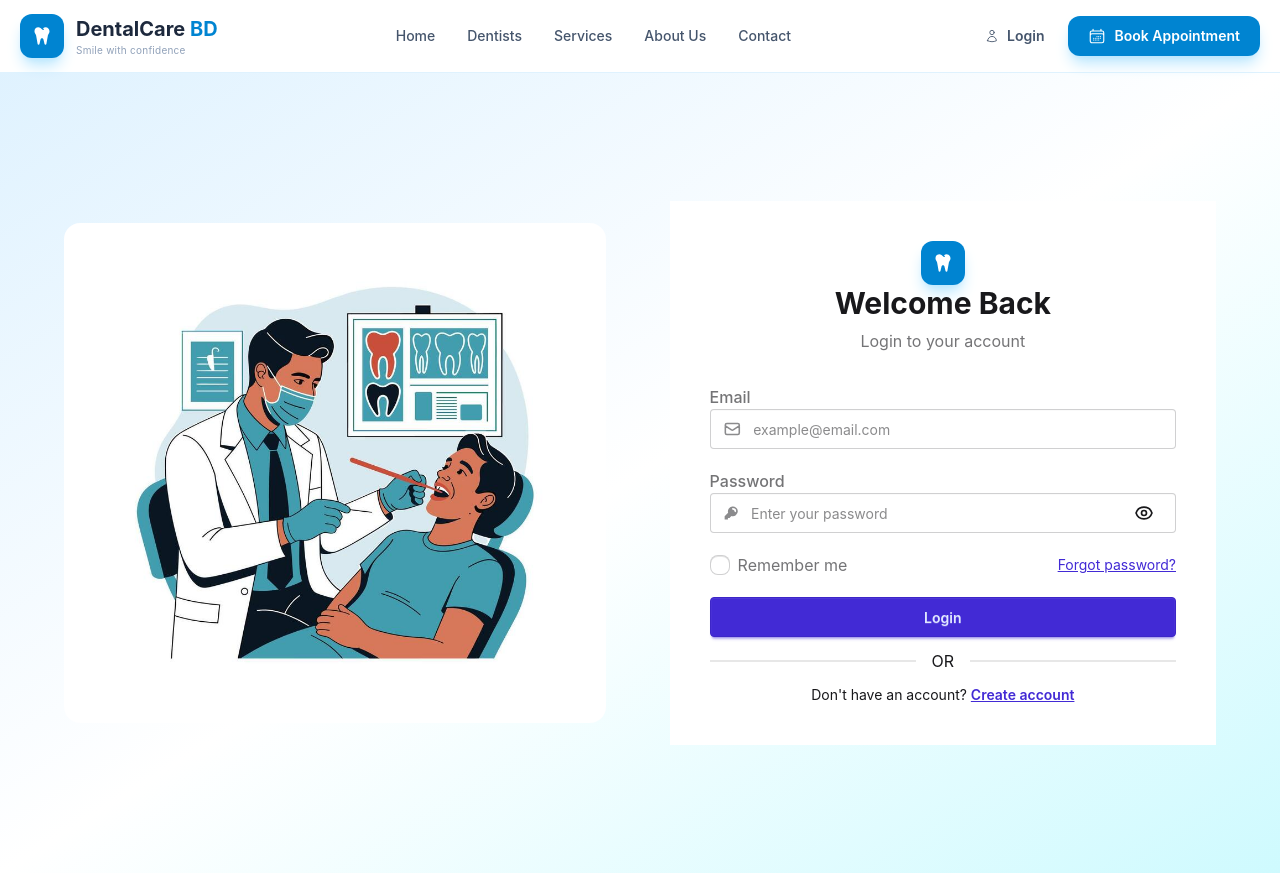
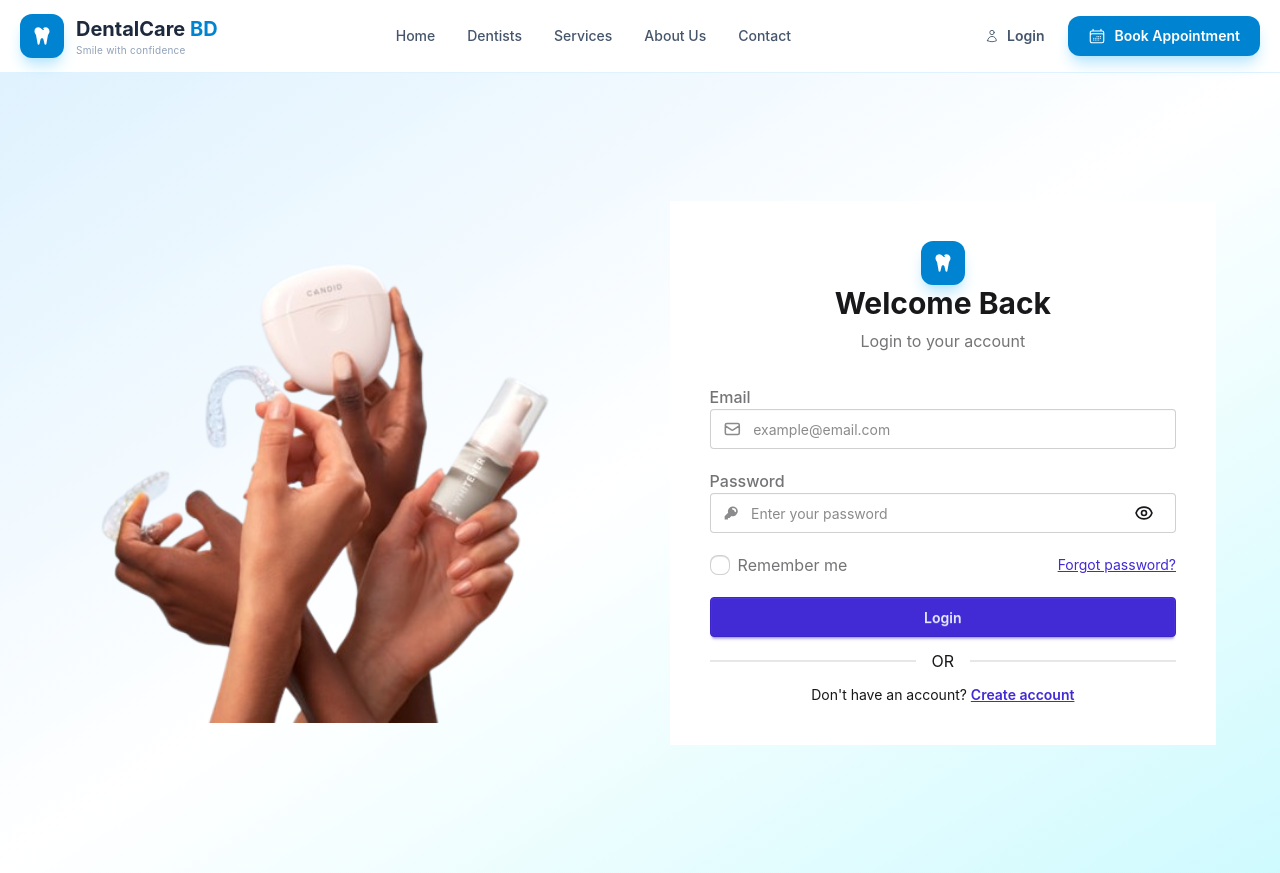
Before and after one commit to SaifurnRahman/Dentel-Clinic-Management-System, a React (Vite) app: page /login in a window 1280 px wide. Built offline with nearby package versions, Linux system fonts and the light colour scheme.

Commit message:
changed img and added motion in login page

```diff
--- a/src/pages/Login.jsx
+++ b/src/pages/Login.jsx
@@ -3,7 +3,7 @@ import { useForm } from "react-hook-form";
 import { FaTooth } from "react-icons/fa6";
 import { Link } from "react-router-dom";
 import { AnimatePresence, motion } from "motion/react";
-import img from "../assets/Login-page-image.jpg";
+import img from "../assets/loginPageImg.png";
 import {
   HiOutlineMail,
   HiOutlineEyeOff,
@@ -30,16 +30,26 @@ const Login = () => {
       {/* Main Container */}
       <div className="flex items-center justify-between gap-16 w-full max-w-6xl">
         {/* Image Section */}
-        <div className="hidden lg:block lg:w-1/2">
+        <motion.div
+          initial={{ opacity: 0, x: -50 }}
+          animate={{ opacity: 1, x: 0 }}
+          transition={{ duration: 0.6 }}
+          className="hidden lg:block lg:w-1/2"
+        >
           <img
             src={img}
             alt="Login"
             className="h-[500px] w-full object-cover rounded-2xl"
           />
-        </div>
+        </motion.div>
 
         {/* Form Section */}
-        <div className="w-full lg:w-1/2 p-6 sm:p-10 bg-base-100">
+        <motion.div
+          initial={{ opacity: 0, y: 35 }}
+          animate={{ opacity: 1, y: 0 }}
+          transition={{ duration: 0.6 }}
+          className="w-full lg:w-1/2 p-6 sm:p-10 bg-base-100"
+        >
           {/* Heading */}
           <div className="mb-8 flex flex-col items-center justify-center">
             <motion.div
@@ -158,7 +168,7 @@ const Login = () => {
               Create account
             </Link>
           </p>
-        </div>
+        </motion.div>
       </div>
     </div>
   );
```
Also changed, not shown: src/assets/Login-page-image.jpg (deleted), src/assets/loginPageImg.png (added).
